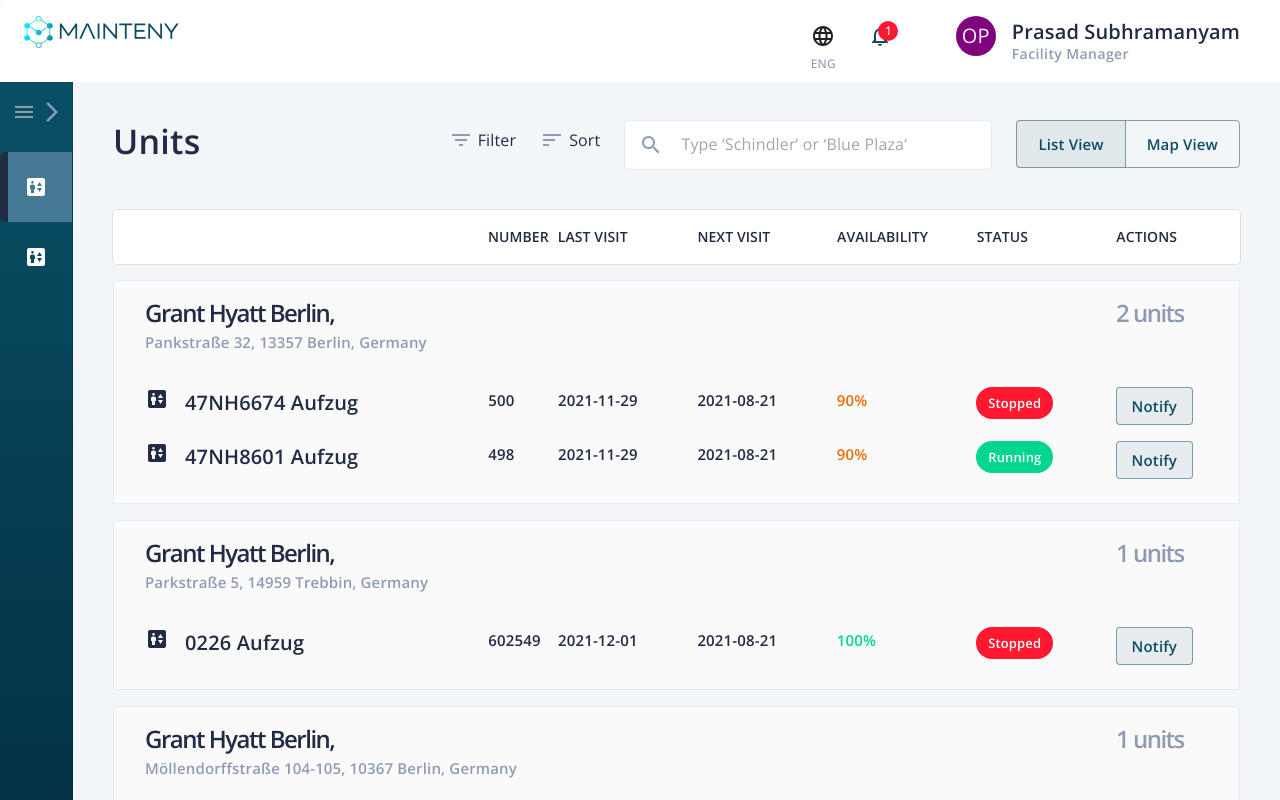
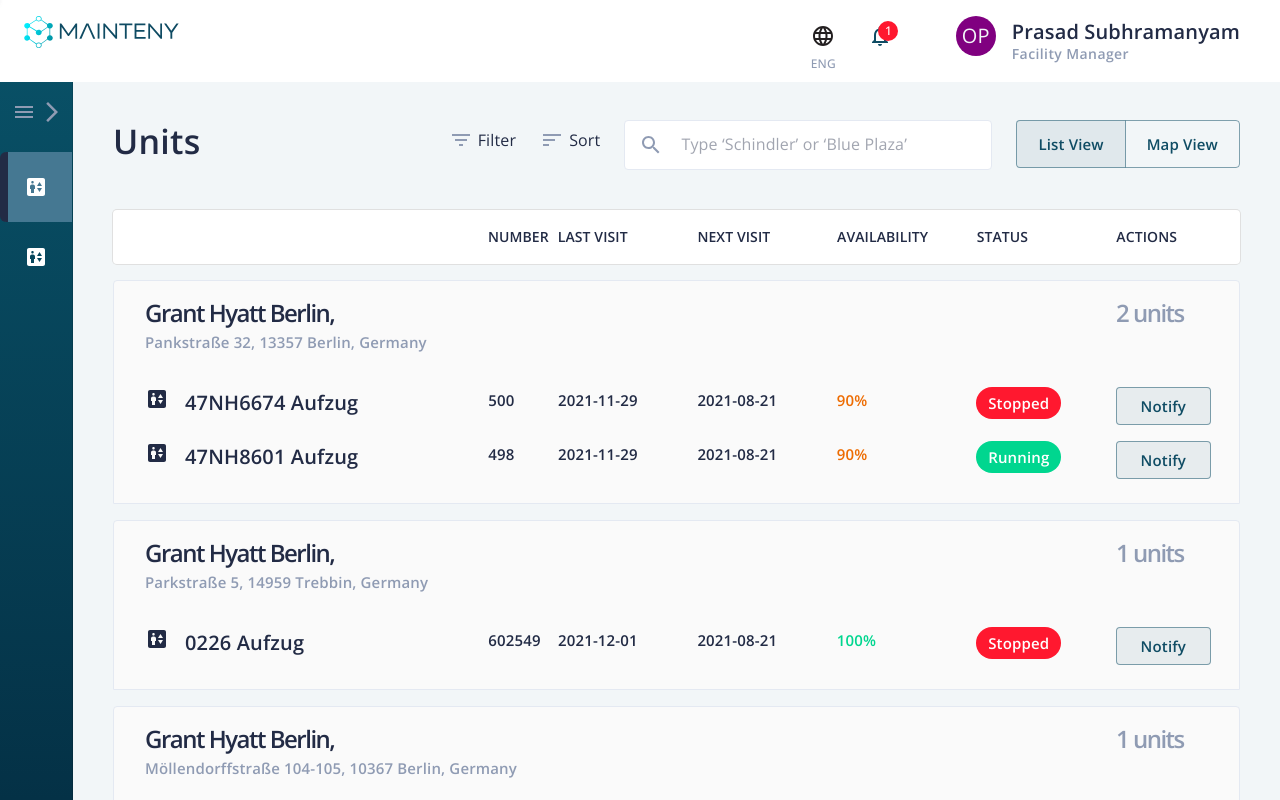
Before and after one commit to Westernwells/mainteny-pm, a React (Create React App) app: page /pm/my-units in a window 1280 px wide. Shown: the top 800 px of the page. Built offline with nearby package versions, Linux system fonts and the light colour scheme; no server answers.

Commit message:
update my units styles

```diff
--- a/src/pages/my-units/UnitsSection.tsx
+++ b/src/pages/my-units/UnitsSection.tsx
@@ -110,14 +110,18 @@ export const UnitsSection = ({elevatorsByAddress}: UnitsSectionProperty) => {
             </Grid>
 
             <Grid item xs={2}>
+              <Chip
+                sx={{py: 2}}
+                label={
                   <Typography
                     variant="largeBtnText"
                     sx={{textTransform: 'capitalize'}}
                   >
-                <Chip
-                  label={`${elevatorOrder.elevator.status.charAt(
+                    {`${elevatorOrder.elevator.status.charAt(
                       0,
                     )}${elevatorOrder.elevator.status.slice(1).toLowerCase()}`}
+                  </Typography>
+                }
                 color={
                   elevatorOrder.elevator.status === ElevatorStatus.RUNNING
                     ? 'success'
@@ -125,13 +129,12 @@ export const UnitsSection = ({elevatorsByAddress}: UnitsSectionProperty) => {
                 }
                 size="medium"
               />
-              </Typography>
             </Grid>
 
             <Grid item xs={2}>
               <Button
                 variant="outlined"
-                sx={{background: (theme) => theme.state.hover}}
+                sx={{background: (theme) => theme.state.hover, px: 3}}
               >
                 <Typography
                   variant="largeBtnText"
```
Lines whose indentation alone changed are shown as unchanged.
